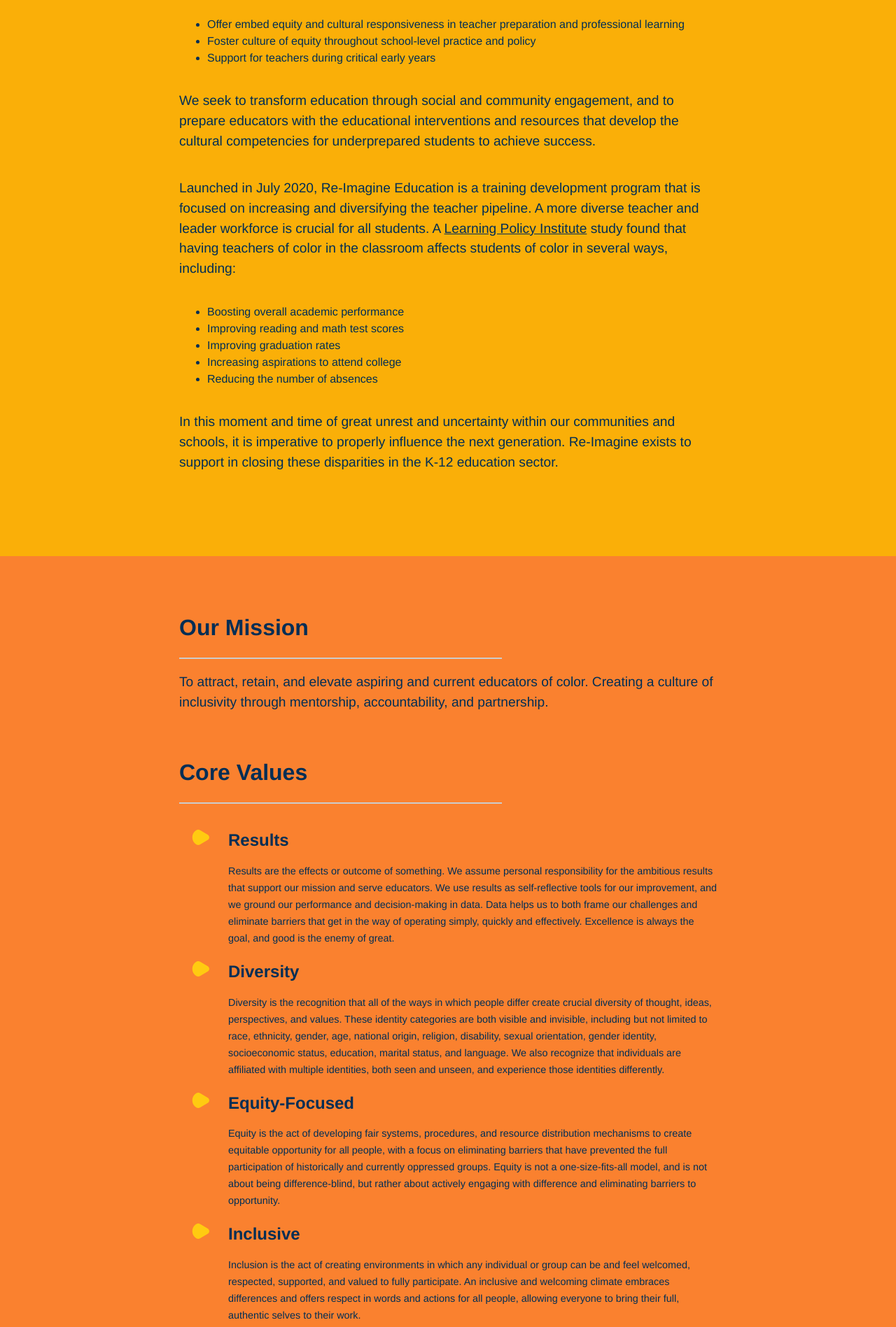
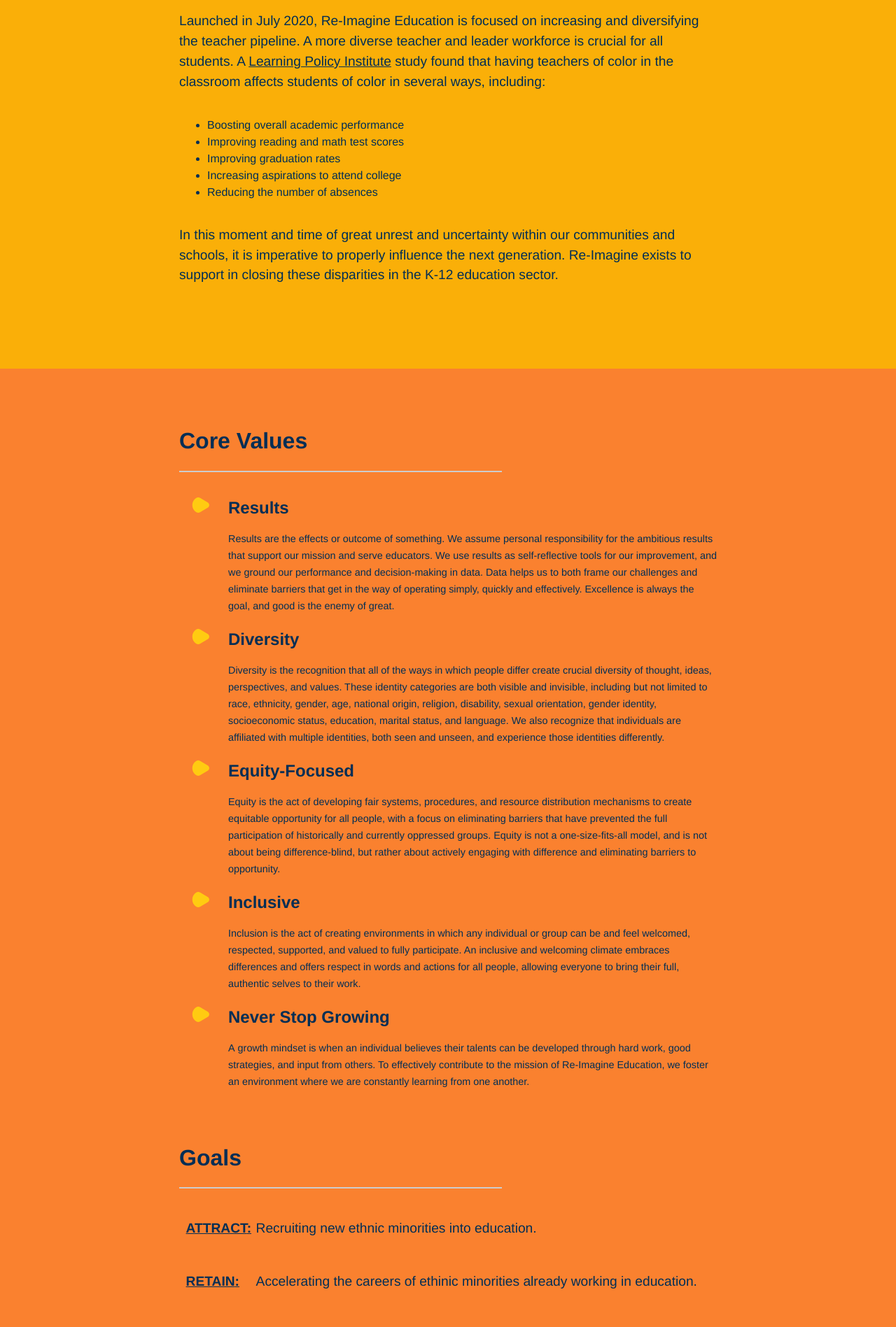
Before and after one commit to re-imagineed/re-imagineed-website, a Next.js app: page / in a window 1280 px wide. Shown: the part 1240-3137 px from the top of the page at 70% size. Built offline with nearby package versions, Linux system fonts and the light colour scheme.

Commit message:
Add goals

```diff
--- a/components/TeamProfile.jsx
+++ b/components/TeamProfile.jsx
@@ -2,6 +2,7 @@ import styled, { css } from 'styled-components'
 import { device } from '../utils/media-breakpoints'
 import Image from 'next/image'
 import { StyledP2 } from './Styled'
+import BoardMember from './BOD'
 
 const StyledProfileWrapper = styled.article`
     display: flex;
--- a/pages/about.js
+++ b/pages/about.js
@@ -10,12 +10,11 @@ import BoardOfDirectors from '../components/BOD'
 
 
 const overviewCopy = [
-  "Re-Imagine Education’s mission is to attract, retain,and elevate BIPOC aspiring and current educators. A part of our mission is to create a culture of inclusivity through mentorship, accountability, and partnership.",
+  "Our mission is to attract, retain,and elevate educators of color. To create a culture of inclusivity through mentorship, accountability, and partnership.",
   "Re-Imagine Education was created by Isiah King and Keith Streicher, who have more than a decade of education experience at the K-12 and University level. Our purpose is to:",
   "Offer embed equity and cultural responsiveness in teacher preparation and professional learning",
-  "Foster culture of equity throughout school-level practice and policy",
   "Support for teachers during critical early years",
-  "We seek to transform education through social and community engagement, and to prepare educators with the educational interventions and resources that develop the cultural competencies for underprepared students to achieve success.",
+  "Support for aspiring teachers entering the education field",
   "Boosting overall academic performance",
   "Improving reading and math test scores",
   "Improving graduation rates",
@@ -35,9 +34,9 @@ const coreValues = [
 ]
 
 const goals = [
-  "Recruiting new ethnic minorities into education.",
-  "Accelerating the careers of ethinic minorities already working in education.",
-  "Building the capacity of education organizations to become more diverse, equitable and inclusive."
+  {goal: "ATTRACT", description: "Recruiting new ethnic minorities into education."},
+  {goal: "RETAIN", description: "Accelerating the careers of ethinic minorities already working in education."},
+  {goal: "ELEVATE", description: "Building the capacity of education organizations to become more diverse, equitable and inclusive."}
 ]
 
 const teamMembers = [
@@ -114,10 +113,40 @@ const StyledGoalNumberWrapper = styled.div`
     margin: 20px 20px 20px 5px;
   }
 `
+
+export const  StyledGoalWrapper = styled.p`
+    font-size: 1em;
+    line-height: 1.5em;
+
+    @media ${device.tablet} {
+        font-size: 1em;
+    }
+
+    dl {
+      padding: 0.5em;
+      font-size: 1.2em;
+    }
+    dt {
+      float: left;
+      clear: left;
+      width: 100px;
+      text-align: left;
+      text-decoration: underline;
+      font-weight: bold;
+    }
+    dt::after {
+      content: ":";
+    }
+    dd {
+      margin: 0 0 0 0px;
+      padding: 0 0 0.7em 0;
+    }
+`
+
+
 export function Overview(props) {
   return (
     <StyledContainer>
-      <h1>Overview</h1>
       <StyledDividerLine />
       <StyledP1>{overviewCopy[0]}</StyledP1>
       <StyledP1>{overviewCopy[1]}</StyledP1>
@@ -126,16 +155,17 @@ export function Overview(props) {
         <li>{overviewCopy[3]}</li>
         <li>{overviewCopy[4]}</li>
       </ul>
-      <StyledP1>{overviewCopy[5]}</StyledP1>
-      <StyledP1>Launched in July 2020, Re-Imagine Education is a training development program that is focused on increasing and diversifying the teacher pipeline. A more diverse teacher and leader workforce is crucial for all students. A <StyledInlineLink target="_blank" href='https://learningpolicyinstitute.org/product/diversifying-teaching-profession-brief'>Learning Policy Institute</StyledInlineLink> study found that having teachers of color in the classroom affects students of color in several ways, including:</StyledP1>
+
+      <StyledP1>Launched in July 2020, Re-Imagine Education is focused on increasing and diversifying the
+teacher pipeline. A more diverse teacher and leader workforce is crucial for all students. A <StyledInlineLink target="_blank" href='https://learningpolicyinstitute.org/product/diversifying-teaching-profession-brief'>Learning Policy Institute</StyledInlineLink> study found that having teachers of color in the classroom affects students of color in several ways, including:</StyledP1>
       <ul>
+      <li>{overviewCopy[5]}</li>
         <li>{overviewCopy[6]}</li>
         <li>{overviewCopy[7]}</li>
         <li>{overviewCopy[8]}</li>
         <li>{overviewCopy[9]}</li>
-        <li>{overviewCopy[10]}</li>
       </ul>
-      <StyledP1>{overviewCopy[11]}</StyledP1>
+      <StyledP1>{overviewCopy[10]}</StyledP1>
     </StyledContainer>
   )
 }
@@ -143,10 +173,10 @@ export function Overview(props) {
 export function Mission(props) {
   return (
     <StyledContainer>
-      <h1>Our Mission</h1>
+      {/* <h1>Our Mission</h1>
       <StyledDividerLine />
-      <StyledP1>{missionStatement}</StyledP1>
-      <br />
+      <StyledP1>{missionStatement}</StyledP1> */}
+
       <h1>Core Values</h1>
       <StyledDividerLine />
       <StyledCoreValuesList>
@@ -161,20 +191,27 @@ export function Mission(props) {
       <h1>Goals</h1>
       <StyledDividerLine />
       <StyledGoalList>
-        {goals.map((goal, i) =>
-          <StyledGoal key={i}>
-            <StyledGoalNumberWrapper><Image
-              src={'/icons/number' + (i + 1) + '.svg'}
-              alt={(i + 1)}
-              width={48}
-              height={48}
-            /></StyledGoalNumberWrapper>
-            <StyledP1>{goal}</StyledP1>
-          </StyledGoal>
-        )}
+        <Goals />
       </StyledGoalList>
     </StyledContainer>
   )
+}
+function Goal(props) {
+  return (
+  <StyledGoalWrapper>
+    <dl> <dt> {props.goal}</dt><dd class="normal">{props.description}</dd> </dl>
+</StyledGoalWrapper>
+  )
+}
+
+function Goals(props) {
+  return (goals.map((goal, i) =>
+    <Goal
+      goal={goal.goal}
+      description={goal.description}
+    ></Goal>
+  ))
+
 }
 
 function TeamMembers(props) {
```
